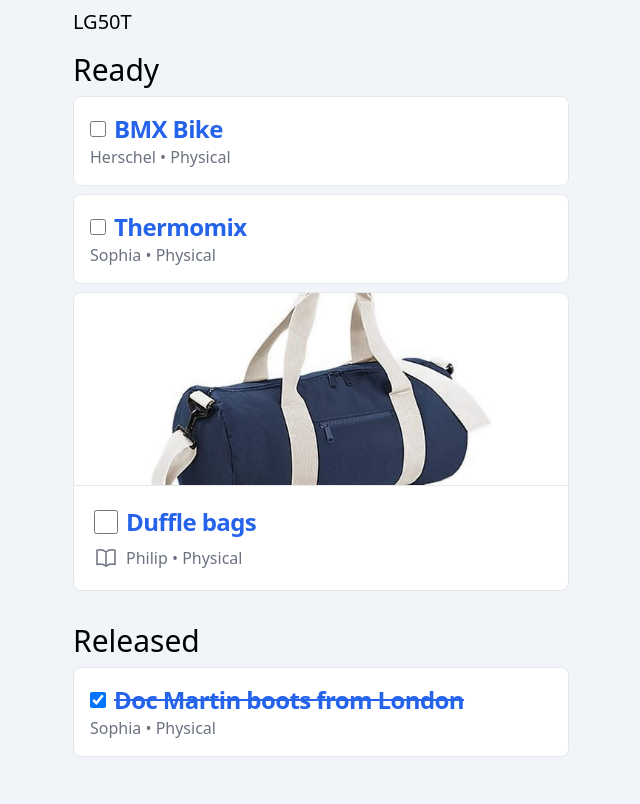
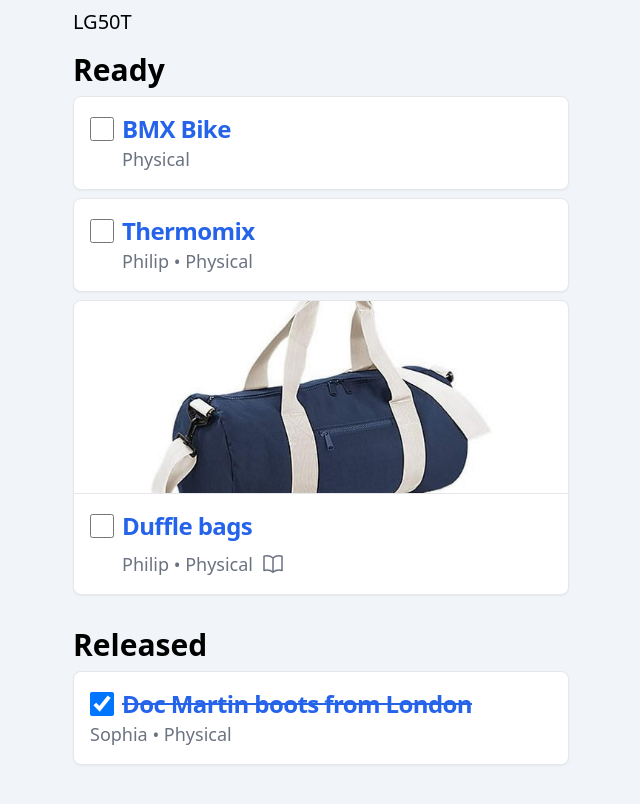
Before and after one commit to pglevy/tailwind-exploration, a website: page index.html in a window 1280 px wide. Shown: the whole page, without its empty margins (319-959 px from the left). Drawn offline with Linux system fonts and the light colour scheme.

Commit message:
text size and alignment

```diff
--- a/index.html
+++ b/index.html
@@ -9,49 +9,55 @@
 </head>
 
 <body class="bg-slate-100">
-  <main class="container max-w-lg mx-auto p-2">
+  <main class="container max-w-lg mx-auto p-2 pb-8">
     <h1 class="text-xl mb-4">LG50T</h1>
-    <h2 class="text-3xl mb-2">Ready</h2>
+    <h2 class="text-3xl font-semibold mb-2">Ready</h2>
 
     <article
-      class="block max-w-lg p-4 mb-2 bg-white border border-gray-200 rounded-lg dark:bg-gray-800 dark:border-gray-700">
+      class="block max-w-lg p-4 mb-2 shadow-sm bg-white border border-gray-200 rounded-lg dark:bg-gray-800 dark:border-gray-700">
+      <div class="flex items-start">
+        <div class="flex items-center mt-1 mr-2">
+          <input id="default-checkbox" type="checkbox" value=""
+            class="w-6 h-6 text-blue-600 bg-gray-100 border-gray-300 rounded focus:ring-blue-500 dark:focus:ring-blue-600 dark:ring-offset-gray-800 focus:ring-2 dark:bg-gray-700 dark:border-gray-600" />
+          <span class="sr-only"><label for="default-checkbox"
+              class="ms-2 text-sm font-medium text-gray-900 dark:text-gray-300">Default checkbox</label></span>
+        </div>
+        <div>
+          <h3 class="text-2xl font-semibold tracking-tight text-gray-900 dark:text-white">
+            <a class="text-blue-600 hover:underline" href="">BMX Bike</a>
+          </h3>
+          <p class="font-normal text-lg text-gray-500 dark:text-gray-400">
+            Physical
+          </p>
+        </div>
+      </div>
+    </article>
+    <article
+      class="block max-w-lg p-4 mb-2 shadow-sm bg-white border border-gray-200 rounded-lg dark:bg-gray-800 dark:border-gray-700">
       <div class="flex items-center">
         <div class="flex items-center mr-2">
           <input id="default-checkbox" type="checkbox" value=""
-            class="w-4 h-4 text-blue-600 bg-gray-100 border-gray-300 rounded focus:ring-blue-500 dark:focus:ring-blue-600 dark:ring-offset-gray-800 focus:ring-2 dark:bg-gray-700 dark:border-gray-600" />
+            class="w-6 h-6 text-blue-600 bg-gray-100 border-gray-300 rounded focus:ring-blue-500 dark:focus:ring-blue-600 dark:ring-offset-gray-800 focus:ring-2 dark:bg-gray-700 dark:border-gray-600" />
           <span class="sr-only"><label for="default-checkbox"
               class="ms-2 text-sm font-medium text-gray-900 dark:text-gray-300">Default checkbox</label></span>
         </div>
-        <h3 class="text-2xl font-bold tracking-tight text-gray-900 dark:text-white">
-          <a class="text-blue-600 hover:underline" href="">BMX Bike</a>
-        </h3>
-      </div>
-      <p class="font-normal text-gray-500 dark:text-gray-400">
-        Herschel • Physical
-      </p>
-    </article>
-    <article
-      class="block max-w-lg p-4 mb-2 bg-white border border-gray-200 rounded-lg dark:bg-gray-800 dark:border-gray-700">
-      <div class="flex items-center">
-        <div class="flex items-center mr-2">
-          <input id="default-checkbox" type="checkbox" value=""
-            class="w-4 h-4 text-blue-600 bg-gray-100 border-gray-300 rounded focus:ring-blue-500 dark:focus:ring-blue-600 dark:ring-offset-gray-800 focus:ring-2 dark:bg-gray-700 dark:border-gray-600" />
-          <span class="sr-only"><label for="default-checkbox"
-              class="ms-2 text-sm font-medium text-gray-900 dark:text-gray-300">Default checkbox</label></span>
-        </div>
-        <h3 class="text-2xl font-bold tracking-tight text-gray-900 dark:text-white">
+        <h3 class="text-2xl font-semibold tracking-tight text-gray-900 dark:text-white">
           <a class="text-blue-600 hover:underline" href="">Thermomix</a>
         </h3>
       </div>
-      <p class="font-normal text-gray-500 dark:text-gray-400">
-        Sophia • Physical
-      </p>
+      <div class="flex items-center">
+        <span class="w-6 h-6 mr-2">
+        </span>
+        <p class="font-normal text-lg text-gray-500 dark:text-gray-400">
+          Philip • Physical
+        </p>
     </article>
 
 
-    <article class="max-w-lg bg-white border border-gray-200 rounded-lg dark:bg-gray-800 dark:border-gray-700">
+    <article
+      class="block max-w-lg mb-2 shadow-sm bg-white border border-gray-200 rounded-lg dark:bg-gray-800 dark:border-gray-700">
       <img class="rounded-t-lg max-h-48 object-cover aspect-video mx-auto" src="img/duffle-bag.jpg" alt="" />
-      <div class="p-5 border-t">
+      <div class="p-4 border-t">
         <div class="flex items-center mb-2">
           <div class="flex items-center mr-2">
             <input id="default-checkbox" type="checkbox" value=""
@@ -60,21 +66,22 @@
                 class="ms-2 text-sm font-medium text-gray-900 dark:text-gray-300">Default checkbox</label></span>
           </div>
           <a href="#">
-            <h3 class="text-2xl font-bold tracking-tight text-gray-900 dark:text-white">
+            <h3 class="text-2xl font-semibold tracking-tight text-gray-900 dark:text-white">
               <a class="text-blue-600 hover:underline" href="">Duffle bags</a>
             </h3>
           </a>
         </div>
         <div class="flex items-center">
+          <span class="w-6 h-6 mr-2">
+          </span>
+          <p class="font-normal text-lg text-gray-500 dark:text-gray-400">
+            Philip • Physical
+          </p>
           <svg xmlns="http://www.w3.org/2000/svg" fill="none" viewBox="0 0 24 24" stroke-width="1.5"
-            stroke="currentColor" class="text-gray-500 w-6 h-6 mr-2">
+            stroke="currentColor" class="text-gray-500 w-6 h-6 ml-2">
             <path stroke-linecap="round" stroke-linejoin="round"
               d="M12 6.042A8.967 8.967 0 0 0 6 3.75c-1.052 0-2.062.18-3 .512v14.25A8.987 8.987 0 0 1 6 18c2.305 0 4.408.867 6 2.292m0-14.25a8.966 8.966 0 0 1 6-2.292c1.052 0 2.062.18 3 .512v14.25A8.987 8.987 0 0 0 18 18a8.967 8.967 0 0 0-6 2.292m0-14.25v14.25" />
           </svg>
-          <p class="font-normal text-gray-500 dark:text-gray-400">
-            Philip • Physical
-          </p>
-
         </div>
 
 
@@ -82,22 +89,22 @@
     </article>
 
 
-    <h2 class="text-3xl mb-2 mt-8">Released</h2>
+    <h2 class="text-3xl font-semibold mb-2 mt-8">Released</h2>
 
     <article
-      class="block max-w-lg p-4 mb-2 bg-white border border-gray-200 rounded-lg dark:bg-gray-800 dark:border-gray-700">
+      class="block max-w-lg p-4 mb-2 shadow-sm bg-white border border-gray-200 rounded-lg dark:bg-gray-800 dark:border-gray-700">
       <div class="flex items-center">
         <div class="flex items-center mr-2">
           <input id="default-checkbox" type="checkbox" value="" checked
-            class="w-4 h-4 text-blue-600 bg-gray-100 border-gray-300 rounded focus:ring-blue-500 dark:focus:ring-blue-600 dark:ring-offset-gray-800 focus:ring-2 dark:bg-gray-700 dark:border-gray-600" />
+            class="w-6 h-6 text-blue-600 bg-gray-100 border-gray-300 rounded focus:ring-blue-500 dark:focus:ring-blue-600 dark:ring-offset-gray-800 focus:ring-2 dark:bg-gray-700 dark:border-gray-600" />
           <span class="sr-only"><label for="default-checkbox"
               class="ms-2 text-sm font-medium text-gray-900 dark:text-gray-300">Default checkbox</label></span>
         </div>
-        <h3 class="text-2xl font-bold tracking-tight line-through text-gray-900 dark:text-white">
+        <h3 class="text-2xl font-semibold tracking-tight line-through text-gray-900 dark:text-white">
           <a class="text-blue-600 hover:none" href="">Doc Martin boots from London</a>
         </h3>
       </div>
-      <p class="font-normal text-gray-500 dark:text-gray-400">
+      <p class="font-normal text-lg text-gray-500 dark:text-gray-400">
         Sophia • Physical
       </p>
     </article>
```
Also changed, not shown: output.css.
